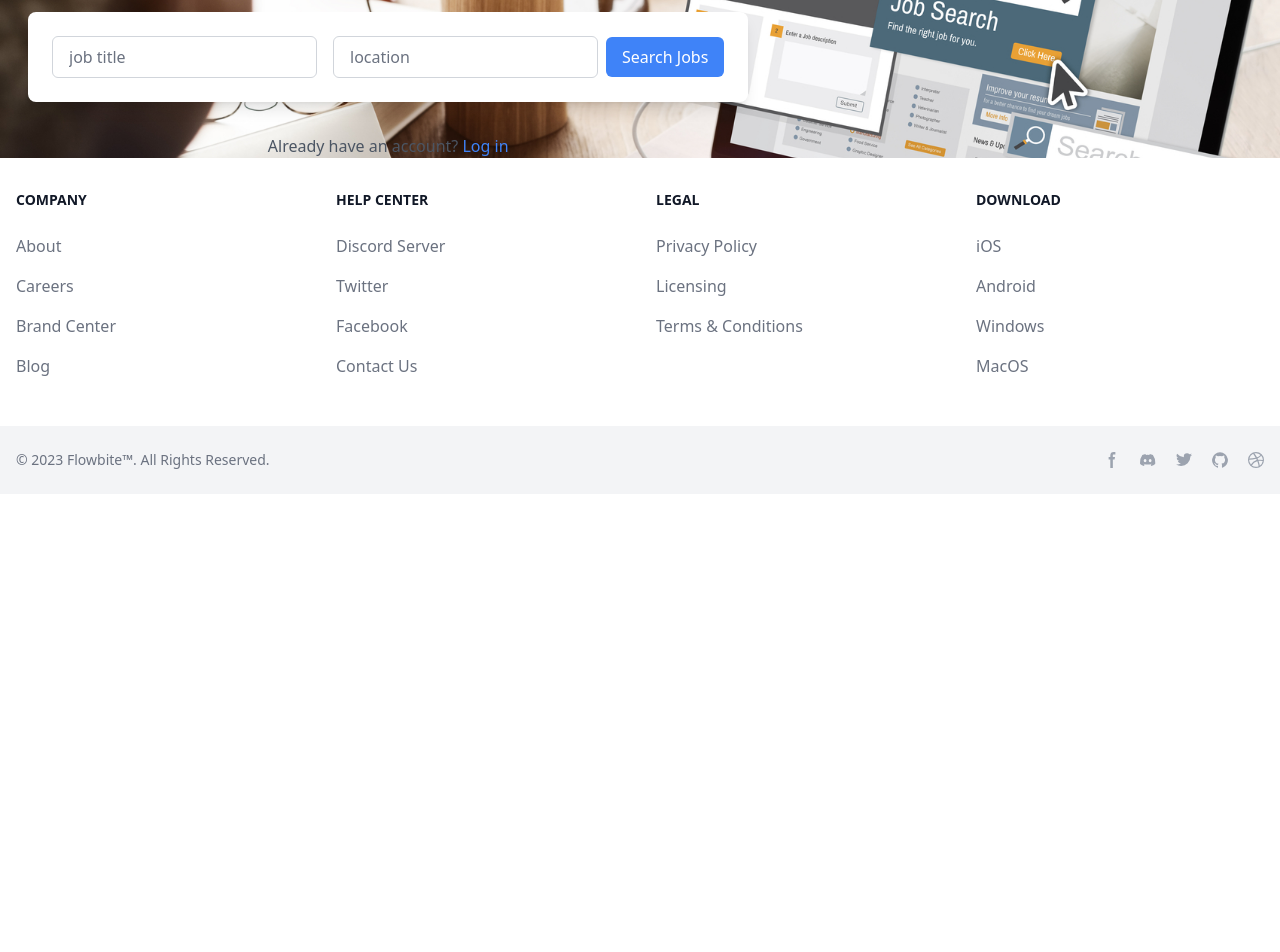
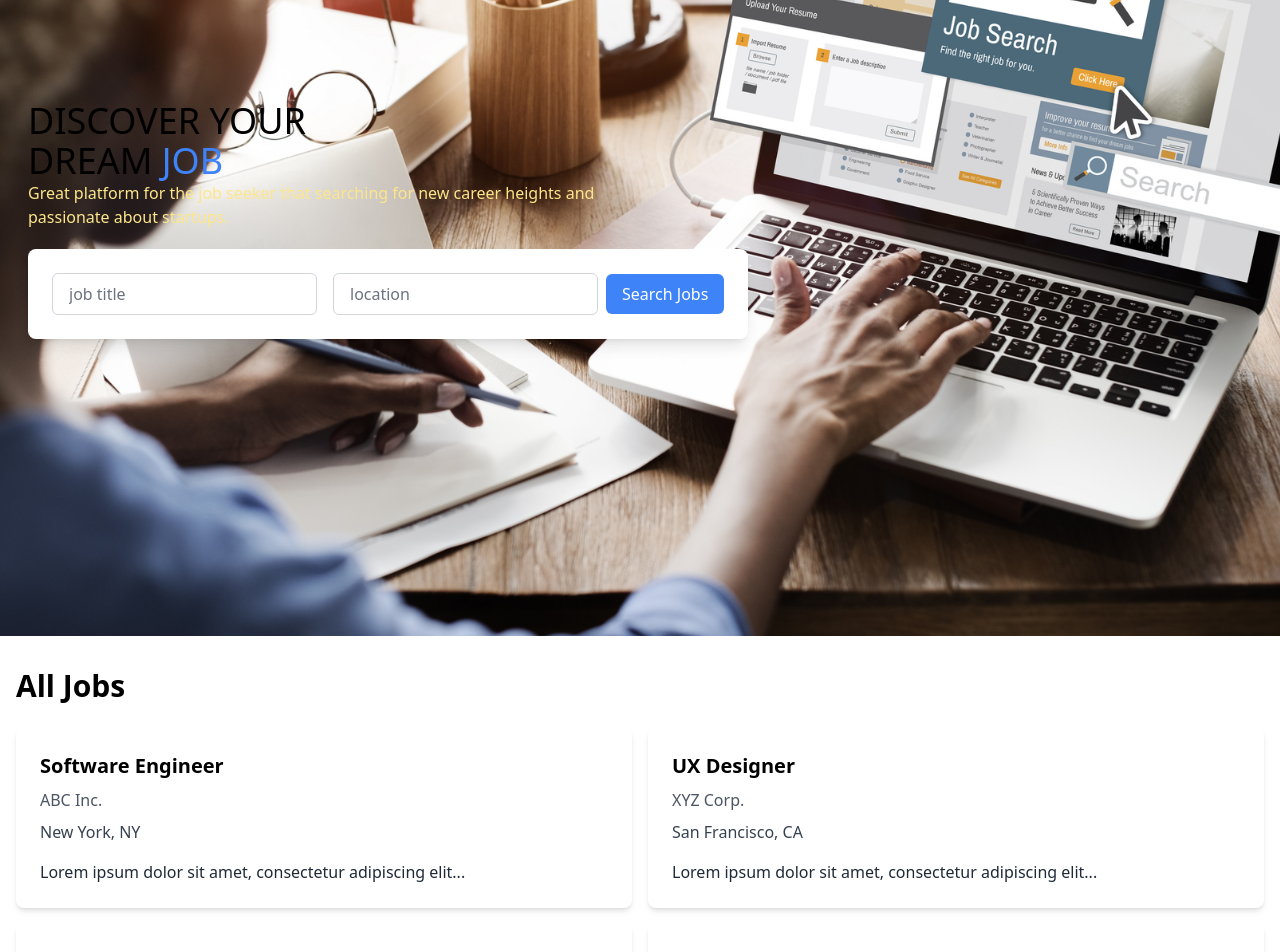
Before and after one commit to adarshshan/JobberWin-Job-portal, a React (Create React App) app in the folder frontend/: page / in a window 1280 px wide. Shown: the part 240-1192 px from the top of the page. Before the commit the page ends 800 px from the top, so only its background shows below. Built offline with nearby package versions, Linux system fonts and the light colour scheme.

Commit message:
add some components

```diff
--- a/frontend/src/Components/User/Footer.tsx
+++ b/frontend/src/Components/User/Footer.tsx
@@ -2,12 +2,12 @@ import React from 'react';
 
 const Footer: React.FC = () => {
     return (
-        <footer className="bg-white dark:bg-gray-900">
+        <footer className="bg-sky-900 dark:bg-gray-900">
             <div className="mx-auto w-full max-w-screen-xl">
                 <div className="grid grid-cols-2 gap-8 px-4 py-6 lg:py-8 md:grid-cols-4">
                     <div>
-                        <h2 className="mb-6 text-sm font-semibold text-gray-900 uppercase dark:text-white">Company</h2>
-                        <ul className="text-gray-500 dark:text-gray-400 font-medium">
+                        <h2 className="mb-6 text-sm font-semibold uppercase text-white">Company</h2>
+                        <ul className="text-gray-400 dark:text-gray-400 font-medium">
                             <li className="mb-4">
                                 <a href="#" className="hover:underline">About</a>
                             </li>
@@ -23,8 +23,8 @@ const Footer: React.FC = () => {
                         </ul>
                     </div>
                     <div>
-                        <h2 className="mb-6 text-sm font-semibold text-gray-900 uppercase dark:text-white">Help center</h2>
-                        <ul className="text-gray-500 dark:text-gray-400 font-medium">
+                        <h2 className="mb-6 text-sm font-semibold uppercase text-white">Help center</h2>
+                        <ul className="text-gray-400 dark:text-gray-400 font-medium">
                             <li className="mb-4">
                                 <a href="#" className="hover:underline">Discord Server</a>
                             </li>
@@ -40,8 +40,8 @@ const Footer: React.FC = () => {
                         </ul>
                     </div>
                     <div>
-                        <h2 className="mb-6 text-sm font-semibold text-gray-900 uppercase dark:text-white">Legal</h2>
-                        <ul className="text-gray-500 dark:text-gray-400 font-medium">
+                        <h2 className="mb-6 text-sm font-semibold  uppercase text-white">Legal</h2>
+                        <ul className="text-gray-400 dark:text-gray-400 font-medium">
                             <li className="mb-4">
                                 <a href="#" className="hover:underline">Privacy Policy</a>
                             </li>
@@ -54,8 +54,8 @@ const Footer: React.FC = () => {
                         </ul>
                     </div>
                     <div>
-                        <h2 className="mb-6 text-sm font-semibold text-gray-900 uppercase dark:text-white">Download</h2>
-                        <ul className="text-gray-500 dark:text-gray-400 font-medium">
+                        <h2 className="mb-6 text-sm font-semibold  uppercase text-white">Download</h2>
+                        <ul className="text-gray-400 dark:text-gray-400 font-medium">
                             <li className="mb-4">
                                 <a href="#" className="hover:underline">iOS</a>
                             </li>
@@ -71,8 +71,8 @@ const Footer: React.FC = () => {
                         </ul>
                     </div>
                 </div>
-                <div className="px-4 py-6 bg-gray-100 dark:bg-gray-700 md:flex md:items-center md:justify-between">
-                    <span className="text-sm text-gray-500 dark:text-gray-300 sm:text-center">© 2023 <a href="https://flowbite.com/">Flowbite™</a>. All Rights Reserved.</span>
+                <div className="px-4 py-6 bg-sky-800 dark:bg-gray-700 md:flex md:items-center md:justify-between">
+                    <span className="text-sm text-gray-500 text-gray-300 sm:text-center">© 2023 <a href="https://flowbite.com/">Flowbite™</a>. All Rights Reserved.</span>
                     <div className="flex mt-4 sm:justify-center md:mt-0 space-x-5 rtl:space-x-reverse">
                         <a href="#" className="text-gray-400 hover:text-gray-900 dark:hover:text-white">
                             <svg className="w-4 h-4" aria-hidden="true" xmlns="http://www.w3.org/2000/svg" fill="currentColor" viewBox="0 0 8 19">
--- /dev/null
+++ b/frontend/src/Components/User/JobListing.tsx
@@ -0,0 +1,28 @@
+import React from 'react';
+
+interface Job {
+    id: number;
+    title: string;
+    company: string;
+    location: string;
+    description: string;
+}
+
+interface JobListingProps {
+    job: Job;
+}
+
+const JobListing: React.FC<JobListingProps> = ({ job }) => {
+    return (
+        <div className="w-full sm:w-1/2 md:w-1/2 lg:w-1/2 xl:w-1/2 p-2">
+            <div className="bg-white rounded-lg shadow-md p-6">
+                <h2 className="text-xl font-semibold mb-2">{job.title}</h2>
+                <h3 className="text-gray-600 mb-2">{job.company}</h3>
+                <p className="text-gray-700 mb-4">{job.location}</p>
+                <p className="text-gray-800">{job.description}</p>
+            </div>
+        </div>
+    );
+};
+
+export default JobListing;
--- /dev/null
+++ b/frontend/src/Components/User/JobListingsPage.tsx
@@ -0,0 +1,65 @@
+import React from 'react';
+import JobListing from './JobListing';
+
+const JobListingsPage: React.FC = () => {
+    // Sample data for demonstration
+    const jobs = [
+        {
+            id: 1,
+            title: 'Software Engineer',
+            company: 'ABC Inc.',
+            location: 'New York, NY',
+            description: 'Lorem ipsum dolor sit amet, consectetur adipiscing elit...',
+        },
+        {
+            id: 2,
+            title: 'UX Designer',
+            company: 'XYZ Corp.',
+            location: 'San Francisco, CA',
+            description: 'Lorem ipsum dolor sit amet, consectetur adipiscing elit...',
+        },
+        {
+            id: 2,
+            title: 'UX Designer',
+            company: 'XYZ Corp.',
+            location: 'San Francisco, CA',
+            description: 'Lorem ipsum dolor sit amet, consectetur adipiscing elit...',
+        },
+        {
+            id: 2,
+            title: 'UX Designer',
+            company: 'XYZ Corp.',
+            location: 'San Francisco, CA',
+            description: 'Lorem ipsum dolor sit amet, consectetur adipiscing elit...',
+        },
+        {
+            id: 2,
+            title: 'UX Designer',
+            company: 'XYZ Corp.',
+            location: 'San Francisco, CA',
+            description: 'Lorem ipsum dolor sit amet, consectetur adipiscing elit...',
+        },
+        {
+            id: 2,
+            title: 'UX Designer',
+            company: 'XYZ Corp.',
+            location: 'San Francisco, CA',
+            description: 'Lorem ipsum dolor sit amet, consectetur adipiscing elit...',
+        },
+        // Add more job objects here as needed
+    ];
+
+    return (
+        <div className="container mx-auto  px-4 py-8">
+            <h1 className="text-3xl font-semibold mb-4">All Jobs</h1>
+            <div className="flex flex-wrap -mx-2">
+                {jobs.map(job => (
+                    <JobListing key={job.id} job={job} />
+                ))}
+            </div>
+        </div>
+
+    );
+};
+
+export default JobListingsPage;
--- /dev/null
+++ b/frontend/src/Components/User/LandingPageHeader.tsx
@@ -0,0 +1,21 @@
+import React from 'react'
+
+function LandingPageHeader() {
+    return (
+        <>
+            <nav className="bg-blue-900 border-gray-200 dark:bg-gray-900">
+                <div className="flex flex-wrap justify-between items-center mx-auto max-w-screen-xl p-4">
+                    <a href="https://flowbite.com" className="flex items-center space-x-3 rtl:space-x-reverse">
+                        <span className="self-center text-2xl font-semibold whitespace-nowrap text-white">JobberWin</span>
+                    </a>
+                    <div className="flex items-center space-x-6 rtl:space-x-reverse">
+                        <button type="button" className="text-white bg-gradient-to-r from-blue-700 via-blue-800 to-blue-950 hover:bg-gradient-to-br focus:ring-4 focus:outline-none focus:ring-green-300 dark:focus:ring-green-800 font-medium rounded-lg text-sm px-5 py-2 text-center me-0 mb-2">Sign Up</button>
+                        <button type="button" className="text-white bg-gradient-to-r from-blue-700 via-blue-800 to-blue-950 hover:bg-gradient-to-br focus:ring-4 focus:outline-none focus:ring-green-300 dark:focus:ring-green-800 font-medium rounded-lg text-sm px-5 py-2 text-center me-2 mb-2">Login</button>
+                    </div>
+                </div>
+            </nav>
+        </>
+    )
+}
+
+export default LandingPageHeader
--- a/frontend/src/Pages/user/LandingPage.tsx
+++ b/frontend/src/Pages/user/LandingPage.tsx
@@ -4,17 +4,19 @@ import Header from '../../Components/User/Header'
 import Footer from '../../Components/User/Footer'
 import { Link } from 'react-router-dom'
 import './css/LandingPage.css';
+import JobListingsPage from '../../Components/User/JobListingsPage'
+import LandingPageHeader from '../../Components/User/LandingPageHeader'
 
 function LandingPage() {
     return (
         <>
-            <Header />
-            <div className="outerdiv bg-gray-100 pt-10 flex flex-col justify-center items-start">
+            <LandingPageHeader />
+            <div className="outerdiv bg-gray-100 pt- flex flex-col justify-center items-start  md:min-h-screen sm:h-screen">
                 <div className="w-lg ms-5 px-2">
                     <h1 className='text-4xl title'>DISCOVER YOUR</h1>
                     <h1 className='text-4xl title'> DREAM <span className='text-blue-500'>JOB</span></h1>
-                    <p>Great platform for the job seeker that searching for new career heights and <br /> passionate about startups.</p>
-                    <div className="bg-white rounded-lg shadow-lg p-6 mt-5 mb-8">
+                    <p className='text-amber-200'>Great platform for the job seeker that searching for new career heights and <br /> passionate about startups.</p>
+                    <div className="bg-white rounded-lg shadow-lg py-0 sm:p-6 mt-5 mb-8">
                         <form className="flex flex-col sm:flex-row items-center">
                             <div className="flex-grow mb-4 sm:mb-0 sm:mr-2">
                                 <input type="text" id="jobTitle" name="jobTitle" placeholder="job title" className="w-full px-4 py-2 border border-gray-300 rounded-md focus:outline-none focus:border-blue-500" />
@@ -25,9 +27,9 @@ function LandingPage() {
                             <button type="submit" className="bg-blue-500 hover:bg-blue-600 text-white py-2 px-4 rounded-md transition duration-300 ml-0 sm:ml-2">Search Jobs</button>
                         </form>
                     </div>
-                    <p className="text-center text-gray-600">Already have an account? <Link to="/login" className="text-blue-500 hover:underline">Log in</Link></p>
                 </div>
             </div>
+            <JobListingsPage />
             <Footer />
         </>
     )
```
